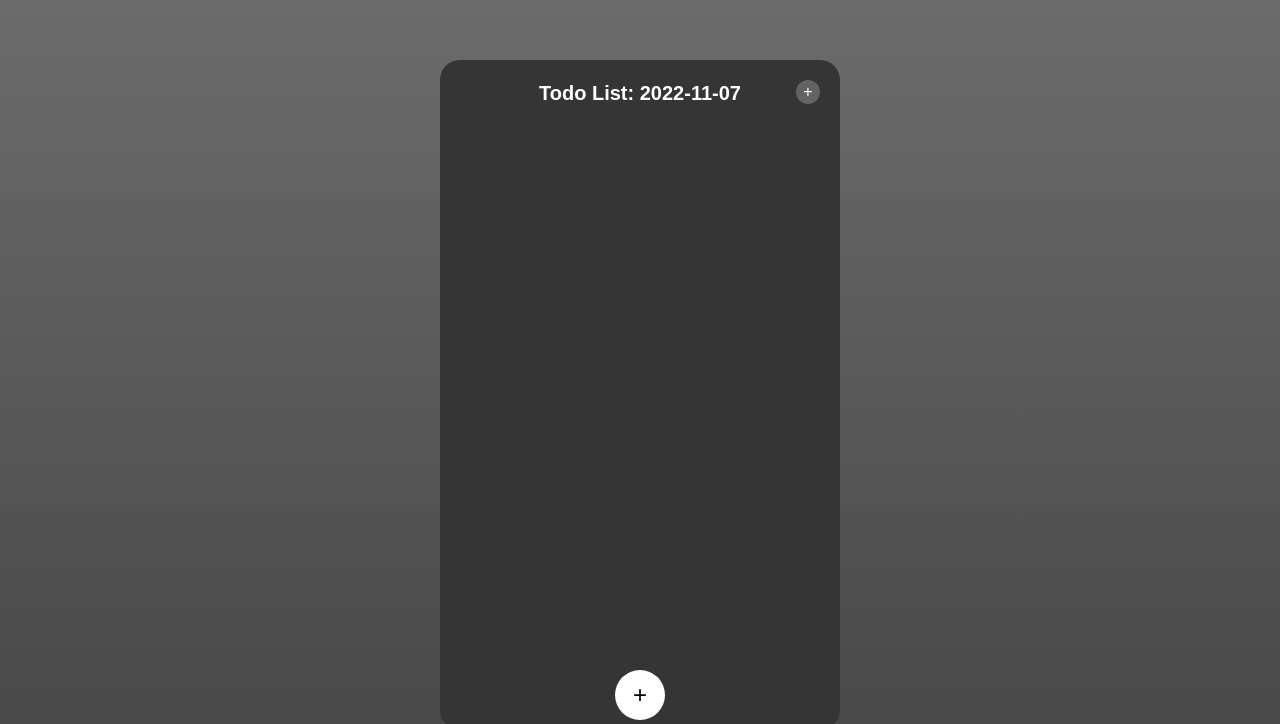
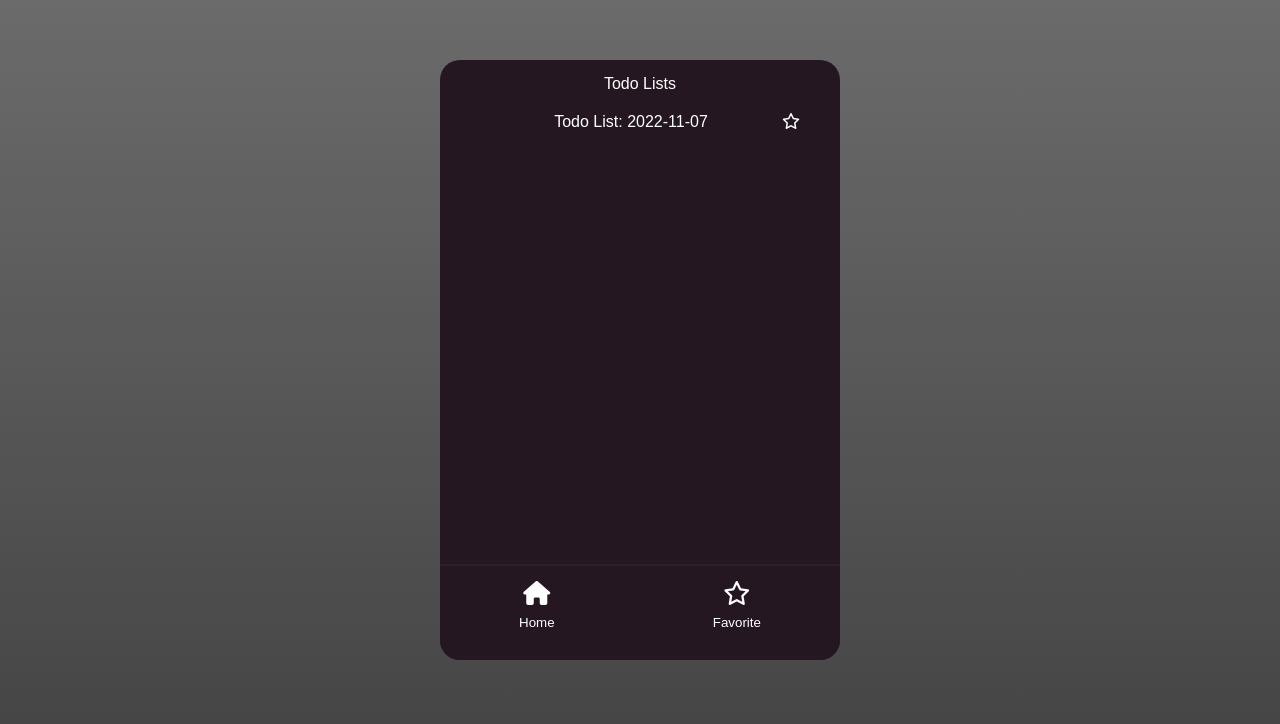
Before and after one commit to Tyler-Holland/todoList, a website built with Vite: page index.html in a window 1280 px wide. Shown: the part 140-864 px from the top of the page. Built offline with nearby package versions, Linux system fonts and the light colour scheme.

Commit message:
Beginning of major redesign.

```diff
--- a/index.html
+++ b/index.html
@@ -4,11 +4,21 @@
 <head>
   <meta charset="UTF-8" />
   <meta name="viewport" content="width=device-width, initial-scale=1.0" />
+  <link href="/node_modules/@fortawesome/fontawesome-free/css/all.css" rel="stylesheet">
   <title>Todo App</title>
 </head>
 
 <body>
   <div id="todoMaster">
+
+    <div id="homePage">
+      <div id="listOfListsTitle">Todo Lists</div>
+      <div id="homePageListOfLists"></div>
+    </div>
+
+
+
+    <div id="currentTodoListPage">
       <div id="todoHeader">
         <div id="titleContainer">
           <div id="todoTitle" class="title" tabindex="0" contenteditable="true">
@@ -17,7 +27,7 @@
         </div>
 
         <div id="dropdownContainer">
-        <div id="dropdownBtn">+</div>
+          <div id="dropdownBtn">v</div>
           <div id="dropdownList">
             <div id="dropdownTitle" class="title">Stored Todo Lists</div>
             <div id="taskList"></div>
@@ -26,11 +36,25 @@
         </div>
       </div>
 
-    <div id="todoList">
+      <div id="todoList"></div>
 
+      <button id="addTodo">+</button>
     </div>
 
-    <button id="addTodo">+</button>
+    <div id="appFooter">
+      <div class="thinLine"></div>
+      <div id="appNavbar">
+        <button id="homeBtn" class="btn" tabindex="0">
+          <i class="fa-solid fa-house navbarIcon"></i>
+          <div class="btnLineHeight">Home</div>
+        </button>
+
+        <button id="favoriteListBtn" class="btn" tabindex="0">
+          <i class="fa-regular fa-star navbarIcon"></i>
+          <div class="btnLineHeight">Favorite</div>
+        </button>
+      </div>
+    </div>
   </div>
   <script type="module" src="/main.js"></script>
 </body>
--- a/main.js
+++ b/main.js
@@ -6,9 +6,110 @@ const tdTitle = document.getElementById("todoTitle");
 const newListBtn = document.getElementById("createNewList");
 const taskList = document.getElementById("taskList");
 const dropdownList = document.getElementById("dropdownList");
+const currentTodoListPage = document.getElementById("currentTodoListPage");
+const homePage = document.getElementById("homePage");
+const homePageListOfLists = document.getElementById("homePageListOfLists")
+const homeBtn = document.getElementById("homeBtn");
+const favoriteListBtn = document.getElementById("favoriteListBtn");
 
 let currentList;
 let currentListID = localStorage.getItem("currentListID");
+
+
+
+
+function openHomeScreen() {
+  currentTodoListPage.style.display = "none";
+  homePage.style.display = "flex";
+
+  const listOfListIDs = Object.keys(localStorage).filter(key => key.match(/tdl-/));
+  homePageListOfLists.innerHTML = "";
+
+  listOfListIDs.forEach((listID, idx) => {
+    const list = JSON.parse(localStorage.getItem(listID));
+
+    const div = document.createElement('div');
+    div.className = "homePageListName";
+    div.innerText = list.title;
+    div.dataset.listID = listID;
+    div.tabIndex = "0";
+
+    const icon = document.createElement('i');
+    if (listID === localStorage.getItem('favoriteListID')) {
+      icon.classList = "fa-solid fa-star favorites";
+    } else {
+      icon.classList = "fa-regular fa-star favorites";
+
+    }
+
+
+    div.insertAdjacentElement('beforeend', icon);
+
+    div.addEventListener('click', (e) => {
+      const listID = e.target.dataset.listID;
+
+      if (listID) {
+        openList(listID);
+      }
+
+      const isFavoriteBtn = e.target.className.includes("favorites");
+      if (isFavoriteBtn) {
+        const previousFavoriteListID = localStorage.getItem('favoriteListID');
+
+        if (previousFavoriteListID) {
+          const previousFavoriteList = JSON.parse(localStorage.getItem(previousFavoriteListID));
+          previousFavoriteList.isFavorite = false;
+          localStorage.setItem(previousFavoriteListID, JSON.stringify(previousFavoriteList));
+        }
+
+        const newFavoriteListID = e.target.parentNode.dataset.listID;
+        localStorage.setItem('favoriteListID', newFavoriteListID);
+
+        const favoriteList = JSON.parse(localStorage.getItem(newFavoriteListID));
+        favoriteList.isFavorite = true;
+        localStorage.setItem(newFavoriteListID, JSON.stringify(favoriteList));
+
+        openHomeScreen();
+      }
+
+    })
+
+    div.addEventListener('keypress', (e) => {
+      const key = e.code;
+
+      if (key === "Space" || key === "Enter") {
+        openList(e.target.dataset.listID);
+      }
+    })
+
+    const customHR = document.createElement('div');
+    customHR.className = "customHR";
+
+    homePageListOfLists.append(div);
+    if (idx < listOfListIDs.length - 1) {
+      homePageListOfLists.append(customHR);
+    }
+  })
+}
+homeBtn.addEventListener('click', openHomeScreen);
+
+function openFavoriteList() {
+  homePage.style.display = "none";
+  currentTodoListPage.style.display = "flex";
+
+  const favoriteListID = localStorage.getItem("favoriteListID");
+
+  openList(favoriteListID);
+}
+favoriteListBtn.addEventListener('click', openFavoriteList);
+
+function openList(listID) {
+  homePage.style.display = "none";
+  currentTodoListPage.style.display = "flex";
+
+  updateCurrentListID(listID);
+  drawTodoList();
+}
 
 function enterEditMode(e) {
   e.target.dataset.editing = "true";
@@ -251,7 +352,9 @@ function createNewList() {
   const date = new Date().toISOString().substr(0, 10);
   const newTodoListObj = {
     "title": `Todo List: ${date}`,
-    "tasks": []
+    "tasks": [],
+    "dateCreated": Date.now(),
+    "isFavorite": false
   }
   currentListID = newListID;
   localStorage.setItem("currentListID", currentListID);
@@ -293,6 +396,7 @@ function initialLoad() {
 
   currentList = JSON.parse(localStorage.getItem(currentListID));
   drawTodoList();
+  openHomeScreen();
 }
 
 initialLoad();
--- a/package.json
+++ b/package.json
@@ -10,5 +10,8 @@
   },
   "devDependencies": {
     "vite": "^3.1.0"
+  },
+  "dependencies": {
+    "@fortawesome/fontawesome-free": "^6.2.0"
   }
 }
--- a/style.css
+++ b/style.css
@@ -2,7 +2,7 @@
   margin: 0;
   padding: 0;
 
-  font-family: "Fira Sans", sans-serif;
+  font-family: Arial, Helvetica, sans-serif;
 }
 
 body {
@@ -13,14 +13,56 @@ body {
 }
 
 #todoMaster {
+  display: flex;
+  flex-direction: column;
   position: relative;
   margin: 200px auto 200px auto;
   width: 400px;
   min-height: 600px;
-  background-color: rgb(53, 53, 53);
+  background-color: #241721;
   border-radius: 20px;
   color: white;
-  padding-bottom: 70px;
+}
+
+#currentTodoListPage {
+  display: none;
+  flex-direction: column;
+  flex-grow: 1;
+}
+
+#statsPage {
+  display: none;
+  flex-grow: 1;
+}
+
+#homePage {
+  display: flex;
+  flex-direction: column;
+  align-items: center;
+  flex-grow: 1;
+}
+
+#homePageListOfLists {
+  display: flex;
+  flex-direction: column;
+  align-items: center;
+  width: 80%;
+}
+
+.homePageListName {
+  width: 100%;
+  text-align: center;
+  padding: 5px 0;
+}
+
+.homePageListName:hover,
+.homePageListName:focus {
+  background-color: #2c1f29;
+  cursor: pointer;
+}
+
+#listOfListsTitle {
+  margin: 15px 0;
 }
 
 #todoHeader {
@@ -121,7 +163,7 @@ body {
 }
 
 .taskDiv:hover div + .deleteBtn {
-  display: block;
+  visibility: visible;
 }
 
 .dropdownTaskDiv {
@@ -138,10 +180,7 @@ body {
 }
 
 #addTodo {
-  position: absolute;
-  left: 50%;
-  transform: translate(-50%, 0);
-  bottom: 10px;
+  align-self: center;
   background-color: #ffffff;
   border-radius: 100px;
   font-size: 24px;
@@ -162,6 +201,7 @@ body {
 #todoList {
   width: 85%;
   margin: 0 auto;
+  flex-grow: 1;
 }
 
 .taskDiv {
@@ -175,7 +215,7 @@ body {
 
 .taskDiv:hover,
 .taskDiv div:focus {
-  background-color: rgb(83, 83, 83);
+  background-color: #535353;
   border-radius: 4px;
 }
 
@@ -208,3 +248,77 @@ body {
 .title {
   font-weight: bold;
 }
+
+#appFooter {
+  display: flex;
+  flex-direction: column;
+}
+
+#appNavbar {
+  display: flex;
+  flex-basis: 50px;
+  justify-content: space-around;
+}
+
+.thinLine {
+  margin-top: 15px;
+  height: 2px;
+  background-color: #2c1f29;
+}
+
+#appNavbar button {
+  text-align: center;
+  flex-grow: 1;
+}
+
+.btnLineHeight {
+  margin: 10px 0 15px 0;
+}
+
+#appNavbar :first-child {
+  border-bottom-left-radius: 20px;
+}
+
+#appNavbar :last-child {
+  border-bottom-right-radius: 20px;
+}
+
+#homeBtn div {
+  border-bottom-left-radius: 20px;
+}
+
+#appNavbar div:hover {
+  background-color: #2c1f29;
+  cursor: pointer;
+}
+
+.navbarIcon {
+  font-size: 24px;
+}
+
+.btn {
+  background-color: #241721;
+  border: none;
+  color: white;
+  padding: 15px 32px;
+  text-align: center;
+  text-decoration: none;
+  /* outline: none; */
+  cursor: pointer;
+}
+
+.btn:hover,
+.btn:focus {
+  background-color: #2c1f29;
+  cursor: pointer;
+}
+
+.customHR {
+  width: 100%;
+  height: 3px;
+  background-color: #2c1f29;
+}
+
+.favorites {
+  float: right;
+}
```
Also changed, not shown: 1 other file. Lines whose indentation alone changed are shown as unchanged.
